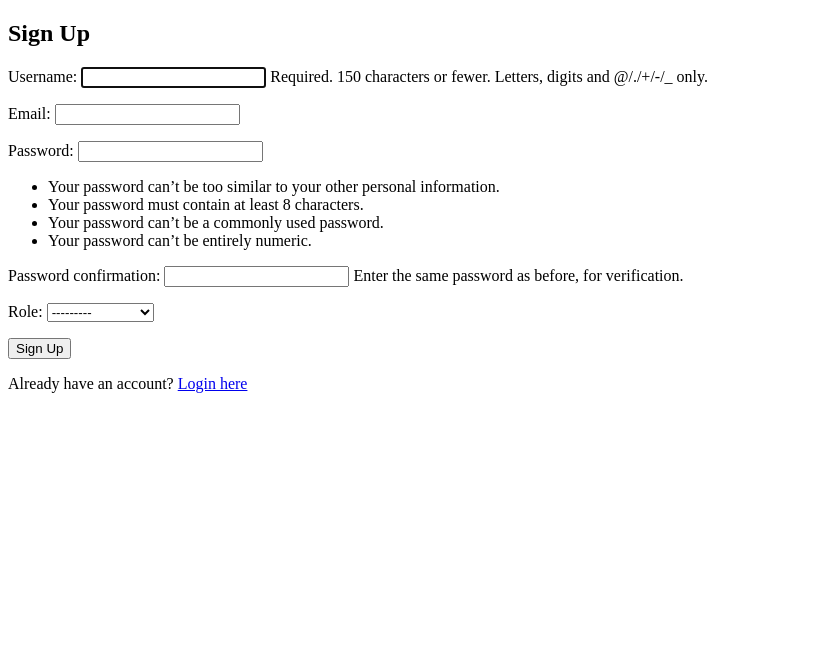
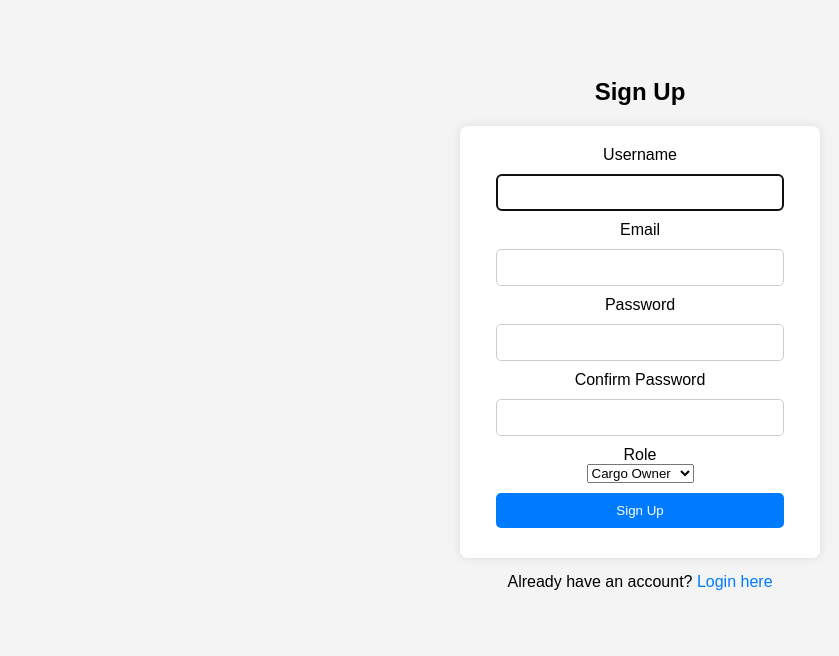
Before and after one commit to nwilson7/space-it, a Django app: page /signup/ in a window 1280 px wide. Shown: the top 656 px of the page, without its empty margins (0-839 px from the left). Run offline with Django 5.2, Linux system fonts and the light colour scheme; parts of the project's set-up code (start-up, migrations or seed data) failed here and were passed over.

Commit message:
adds generic styling to signup page

```diff
--- a/users/forms.py
+++ b/users/forms.py
@@ -7,9 +7,33 @@ class CustomLoginForm(forms.Form):
     password = forms.CharField(widget=forms.PasswordInput)
 
 class CustomUserCreationForm(UserCreationForm):
+    username = forms.CharField(
+        max_length=100,
+        widget=forms.TextInput(attrs={'id': 'username-input'}),
+        required=True
+    )
+    email = forms.EmailField(
+        widget=forms.EmailInput(attrs={'id': 'email-input'}),
+        required=True
+    )
+    password1 = forms.CharField(
+        widget=forms.PasswordInput(attrs={'id': 'password1-input'}),
+        required=True
+    )
+    password2 = forms.CharField(
+        widget=forms.PasswordInput(attrs={'id': 'password2-input'}),
+        required=True
+    )
+    role = forms.ChoiceField(
+        choices=User.ROLE_CHOICES,  # Assuming your User model has a ROLE_CHOICES field
+        widget=forms.Select(attrs={'id': 'role-select'}),
+        required=True
+    )
+
     class Meta:
         model = User
-        fields = ['username', 'email', 'password1', 'password2', 'role']
+        fields = ['username', 'email', 'role', 'password1', 'password2']
+
 
 class UsernameUpdateForm(forms.ModelForm):
     class Meta:
--- /dev/null
+++ b/users/static/users/css/signup.css
@@ -0,0 +1,55 @@
+body {
+    font-family: Arial, sans-serif;
+    background-color: #f4f4f4;
+    text-align: center;
+    padding: 50px;
+}
+
+h2 {
+    margin-bottom: 20px;
+}
+
+form {
+    background: white;
+    padding: 20px;
+    border-radius: 8px;
+    width: 320px; /* Slightly wider */
+    margin: auto;
+    box-shadow: 0px 0px 10px rgba(0, 0, 0, 0.1);
+    display: flex;
+    flex-direction: column;
+    align-items: center;
+}
+
+input, button {
+    width: 90%; /* Reduced width */
+    padding: 10px;
+    margin: 10px 0;
+    border-radius: 5px;
+    border: 1px solid #ccc;
+    box-sizing: border-box; /* Ensures padding doesn't affect width */
+}
+
+button {
+    background-color: #007bff;
+    color: white;
+    border: none;
+    cursor: pointer;
+}
+
+button:hover {
+    background-color: #0056b3;
+}
+
+p {
+    margin-top: 15px;
+}
+
+a {
+    color: #007bff;
+    text-decoration: none;
+}
+
+a:hover {
+    text-decoration: underline;
+}
--- /dev/null
+++ b/users/static/users/js/signup.js
@@ -0,0 +1,34 @@
+document.addEventListener("DOMContentLoaded", function() {
+    const form = document.getElementById("signup-form");
+
+    form.addEventListener("submit", function(event) {
+        let isValid = true;
+
+        // Clear previous error messages
+        document.querySelectorAll(".error-message").forEach(el => el.textContent = "");
+
+        // Username validation
+        const username = document.getElementById("username-input");
+        if (username.value.length < 4) {
+            document.getElementById("username-error").textContent = "Username must be at least 4 characters.";
+            isValid = false;
+        }
+
+        // Password validation
+        const password1 = document.getElementById("password1-input");
+        const password2 = document.getElementById("password2-input");
+        if (password1.value.length < 6) {
+            document.getElementById("password1-error").textContent = "Password must be at least 6 characters.";
+            isValid = false;
+        }
+        if (password1.value !== password2.value) {
+            document.getElementById("password2-error").textContent = "Passwords do not match.";
+            isValid = false;
+        }
+
+        // Prevent form submission if invalid
+        if (!isValid) {
+            event.preventDefault();
+        }
+    });
+});
--- a/users/templates/users/signup.html
+++ b/users/templates/users/signup.html
@@ -5,17 +5,56 @@
     <meta charset="UTF-8">
     <meta name="viewport" content="width=device-width, initial-scale=1.0">
     <title>Signup</title>
+    {% load static %}
+    <link rel="stylesheet" href="{% static 'users/css/signup.css' %}">
 </head>
 <body>
     <h2>Sign Up</h2>
 
-    <form method="post">
+    <form method="post" id="signup-form">
         {% csrf_token %}
-        {{ form.as_p }}
+
+        {% if form.errors %}
+            <div class="error-messages">
+                <p>Please correct the errors below:</p>
+            </div>
+        {% endif %}
+
+        <label for="id_username">Username</label>
+        {{ form.username }}
+        {% if form.username.errors %}
+            <span class="error-message">{{ form.username.errors.0 }}</span>
+        {% endif %}
+
+        <label for="id_email">Email</label>
+        {{ form.email }}
+        {% if form.email.errors %}
+            <span class="error-message">{{ form.email.errors.0 }}</span>
+        {% endif %}
+
+        <label for="id_password1">Password</label>
+        {{ form.password1 }}
+        {% if form.password1.errors %}
+            <span class="error-message">{{ form.password1.errors.0 }}</span>
+        {% endif %}
+
+        <label for="id_password2">Confirm Password</label>
+        {{ form.password2 }}
+        {% if form.password2.errors %}
+            <span class="error-message">{{ form.password2.errors.0 }}</span>
+        {% endif %}
+
+        <label for="id_role">Role</label>
+        {{ form.role }}
+        {% if form.role.errors %}
+            <span class="error-message">{{ form.role.errors.0 }}</span>
+        {% endif %}
 
         <button type="submit">Sign Up</button>
     </form>
 
+    <script src="{% static 'users/js/signup.js' %}"></script>
+
     <p>Already have an account? <a href="{% url 'login' %}">Login here</a></p>
 </body>
 </html>
```
